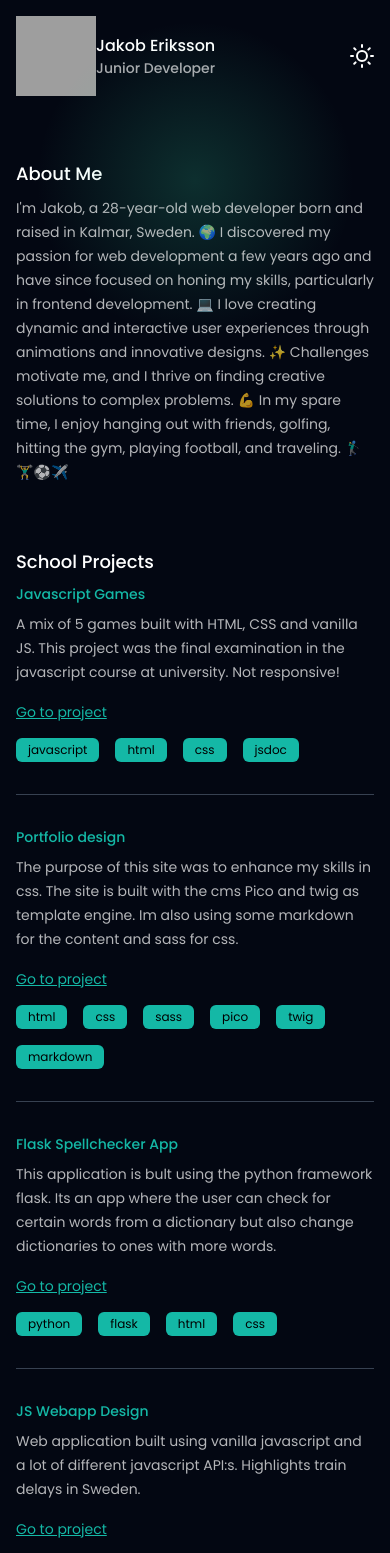
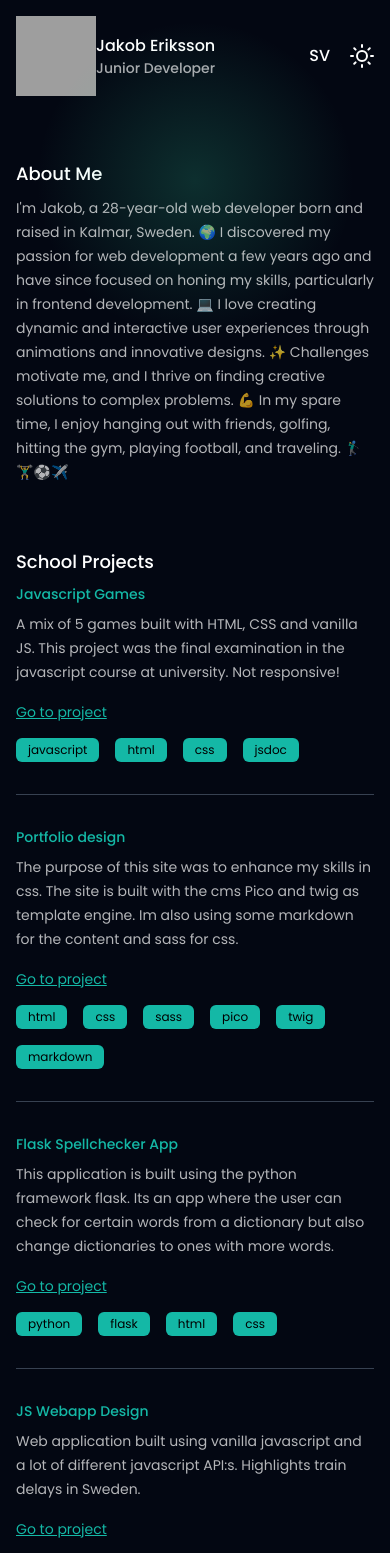
Before and after one commit to jkberiksson/react-portfolio, a React (Create React App) app: page / in a window 390 px wide. Shown: the top 1553 px of the page. Built offline with nearby package versions, Linux system fonts and the light colour scheme; grey boxes are pictures that could not be loaded.

Commit message:
Added ability to change language

```diff
--- a/src/components/About.jsx
+++ b/src/components/About.jsx
@@ -1,17 +1,35 @@
+import { useLanguage } from '../context/LanguageContext';
+
 function About() {
+  const [language] = useLanguage();
+
   return (
     <section>
       <h1 className='text-lg md:text-xl font-medium mb-2'>About Me</h1>
-      <p className='text-sm md:text-base leading-6 opacity-70'>
-        I'm Jakob, a 28-year-old web developer born and raised in Kalmar,
-        Sweden. 🌍 I discovered my passion for web development a few years ago
-        and have since focused on honing my skills, particularly in frontend
-        development. 💻 I love creating dynamic and interactive user experiences
-        through animations and innovative designs. ✨ Challenges motivate me,
-        and I thrive on finding creative solutions to complex problems. 💪 In my
-        spare time, I enjoy hanging out with friends, golfing, hitting the gym,
-        playing football, and traveling. 🏌️‍♂️🏋️‍♂️⚽✈️
-      </p>
+      {language === 'en' ? (
+        <p className='text-sm md:text-base leading-6 opacity-70'>
+          I'm Jakob, a 28-year-old web developer born and raised in Kalmar,
+          Sweden. 🌍 I discovered my passion for web development a few years ago
+          and have since focused on honing my skills, particularly in frontend
+          development. 💻 I love creating dynamic and interactive user
+          experiences through animations and innovative designs. ✨ Challenges
+          motivate me, and I thrive on finding creative solutions to complex
+          problems. 💪 In my spare time, I enjoy hanging out with friends,
+          golfing, hitting the gym, playing football, and traveling. 🏌️‍♂️🏋️‍♂️⚽✈️
+        </p>
+      ) : (
+        <p className='text-sm md:text-base leading-6 opacity-70'>
+          Mitt namn är Jakob, en 28-årig webbutvecklare född och uppvuxen i
+          Kalmar, Sverige. 🌍 Jag upptäckte min passion för webbutveckling för
+          några år sedan och har sedan dess fokuserat på att finslipa mina
+          färdigheter, särskilt inom frontend-utveckling. 💻 Jag älskar att
+          skapa dynamiska och interaktiva användarupplevelser genom animationer
+          och innovativa designer. ✨ Utmaningar motiverar mig, och jag trivs
+          med att hitta kreativa lösningar på komplexa problem. 💪 På fritiden
+          tycker jag om att umgås med vänner, spela golf, träna på gymmet, spela
+          fotboll och resa. 🏌️‍♂️🏋️‍♂️⚽✈️
+        </p>
+      )}
     </section>
   );
 }
--- a/src/components/Header.jsx
+++ b/src/components/Header.jsx
@@ -1,12 +1,23 @@
 import { useTheme } from '../context/ThemeContext';
+import { useLanguage } from '../context/LanguageContext';
 import { Moon, Sun } from 'react-feather';
+import { useEffect } from 'react';
 
 function Header() {
   const [theme, setTheme] = useTheme();
+  const [language, setLanguage] = useLanguage();
 
   const toggleTheme = () => {
     setTheme((prevTheme) => (prevTheme === 'dark' ? 'light' : 'dark'));
   };
+
+  const toggleLanguage = () => {
+    setLanguage((prevLanguage) => (prevLanguage === 'en' ? 'sv' : 'en'));
+  };
+
+  useEffect(() => {
+    console.log(language);
+  }, [language]);
 
   return (
     <header className='flex items-center justify-between'>
@@ -18,11 +29,20 @@ function Header() {
         />
         <div>
           <h1 className='text-base font-medium'>Jakob Eriksson</h1>
-          <h2 className='text-sm font-medium opacity-65'>Junior Developer</h2>
+          <h2 className='text-sm font-medium opacity-65'>
+            {language === 'en' ? 'Junior Developer' : 'Junior Utvecklare'}
+          </h2>
         </div>
       </div>
-      <div onClick={toggleTheme} className='cursor-pointer'>
-        {theme === 'dark' ? <Sun size={24} /> : <Moon size={24} />}
+      <div className='flex items-center gap-4'>
+        <div
+          onClick={toggleLanguage}
+          className='cursor-pointer p-1 font-medium'>
+          {language === 'sv' ? 'EN' : 'SV'}
+        </div>
+        <div onClick={toggleTheme} className='cursor-pointer'>
+          {theme === 'dark' ? <Sun size={24} /> : <Moon size={24} />}
+        </div>
       </div>
     </header>
   );
--- a/src/components/SchoolProject.jsx
+++ b/src/components/SchoolProject.jsx
@@ -1,18 +1,22 @@
+import { useLanguage } from '../context/LanguageContext';
+
 function SchoolProject({ project }) {
+  const [language] = useLanguage();
+
   return (
     <div className='border-b border-gray-700'>
       <h1 className='text-sm md:text-base text-teal-500 font-medium mb-2'>
         {project.title}
       </h1>
       <p className='text-sm md:text-base leading-6 opacity-70 mb-4'>
-        {project.description}
+        {language === 'en' ? project.description_en : project.description_sv}
       </p>
       <a
         className='text-sm md:text-base text-teal-500 inline-block underline mb-4'
         href={project.link}
         target='_blank'
         rel='noreferrer'>
-        Go to project
+        {language === 'en' ? 'Go to project' : 'Gå till projekt'}
       </a>
       <div className='flex flex-wrap gap-4 mb-8'>
         {project.tags.map((tag, idx) => (
--- a/src/components/SideProject.jsx
+++ b/src/components/SideProject.jsx
@@ -1,7 +1,9 @@
 import { useTheme } from '../context/ThemeContext';
+import { useLanguage } from '../context/LanguageContext';
 
 function Sideproject({ project }) {
   const [theme] = useTheme();
+  const [language] = useLanguage();
 
   return (
     <div
@@ -12,7 +14,7 @@ function Sideproject({ project }) {
         {project.title}
       </h1>
       <p className='text-sm md:text-base leading-6 opacity-70 mb-4'>
-        {project.description}
+        {language === 'en' ? project.description_en : project.description_sv}
       </p>
       <div className='mb-2'>
         <a
@@ -20,7 +22,7 @@ function Sideproject({ project }) {
           href={project.link}
           target='_blank'
           rel='noreferrer'>
-          Go to project
+          {language === 'en' ? 'Go to project' : 'Gå till projekt'}
         </a>
       </div>
       <div className='mb-4'>
--- /dev/null
+++ b/src/context/LanguageContext.jsx
@@ -0,0 +1,35 @@
+import React, { createContext, useState, useContext, useEffect } from 'react';
+
+const LanguageContext = createContext();
+
+const LanguageContextProvider = ({ children }) => {
+  const [language, setLanguage] = useState(() => {
+    const savedLanguage = localStorage.getItem('language');
+    return savedLanguage || 'en';
+  });
+
+  useEffect(() => {
+    localStorage.setItem('language', language);
+  }, [language]);
+
+  return (
+    <LanguageContext.Provider value={[language, setLanguage]}>
+      {children}
+    </LanguageContext.Provider>
+  );
+};
+
+export default LanguageContextProvider;
+
+export const useLanguage = () => {
+  const context = useContext(LanguageContext);
+
+  if (!context) {
+    throw new Error(
+      'useLanguage must be used within a LanguageContextProvider'
+    );
+  }
+
+  const [language, setLanguage] = context;
+  return [language, setLanguage];
+};
--- a/src/data.js
+++ b/src/data.js
@@ -1,30 +1,37 @@
 export const schoolProjects = [
   {
     title: 'Javascript Games',
-    description:
+    description_en:
       'A mix of 5 games built with HTML, CSS and vanilla JS. This project was the final examination in the javascript course at university. Not responsive!',
+    description_sv:
+      'En blandning av 5 spel byggda med HTML, CSS och vanilla JS. Detta projekt var slutprovet i javascriptkursen på universitetet. Inte responsiv!',
     link: 'https://www.student.bth.se/~jaei23/dbwebb-kurser/js/me/public/kmom10.html',
     tags: ['javascript', 'html', 'css', 'jsdoc'],
   },
   {
     title: 'Portfolio design',
-    description:
+    description_en:
       'The purpose of this site was to enhance my skills in css. The site is built with the cms Pico and twig as template engine. Im also using some markdown for the content and sass for css.',
+    description_sv:
+      'Syftet med denna sida var att förbättra mina färdigheter i css. Sidan är byggd med cms Pico och twig som mallmotor. Jag använder också lite markdown för innehållet och sass för css.',
     link: 'https://www.student.bth.se/~jaei23/dbwebb-kurser/design/me/kmom10/',
     tags: ['html', 'css', 'sass', 'pico', 'twig', 'markdown'],
   },
   {
     title: 'Flask Spellchecker App',
-    description:
-      'This application is bult using the python framework flask. Its an app where the user can check for certain words from a dictionary but also change dictionaries to ones with more words.',
+    description_en:
+      'This application is built using the python framework flask. Its an app where the user can check for certain words from a dictionary but also change dictionaries to ones with more words.',
+    description_sv:
+      'Denna applikation är byggd med python-ramverket flask. Det är en app där användaren kan kontrollera vissa ord från en ordbok men också byta ordböcker till sådana med fler ord.',
     link: 'https://www.student.bth.se/~jaei23/dbwebb-kurser/oopython/me/kmom10/spellchecker/app.cgi',
     tags: ['python', 'flask', 'html', 'css'],
   },
-
   {
     title: 'JS Webapp Design',
-    description:
+    description_en:
       'Web application built using vanilla javascript and a lot of different javascript API:s. Highlights train delays in Sweden.',
+    description_sv:
+      'Webbapplikation byggd med vanilla javascript och många olika javascript API:er. Visar tågförseningar i Sverige.',
     link: 'https://www.student.bth.se/~jaei23/dbwebb-kurser/webapp/me/kmom10/proj/',
     tags: ['javascript', 'web components', 'css'],
   },
@@ -33,16 +40,20 @@ export const schoolProjects = [
 export const sideProjects = [
   {
     title: 'Weather App',
-    description:
+    description_en:
       'Track global weather updates effortlessly with a responsive design and smooth animations powered by Framer Motion. Tailwind CSS and React-Icons enhance styling and usability for intuitive weather tracking.',
+    description_sv:
+      'Följ globala väderuppdateringar enkelt med en responsiv design och mjuka animationer drivna av Framer Motion. Tailwind CSS och React-Icons förbättrar stil och användbarhet för intuitiv väderspårning.',
     link: 'https://jkberiksson-weather.netlify.app/',
     repo: 'https://github.com/jkberiksson/weather',
     tags: ['react', 'framer motion', 'tailwind css', 'react icons'],
   },
   {
     title: 'Food App',
-    description:
+    description_en:
       'Discover diverse dishes with seamless navigation using React Router DOM, complemented by smooth animations via Framer Motion. Styled Components and React-Feather icons optimize styling and visual appeal.',
+    description_sv:
+      'Upptäck olika rätter med sömlös navigering med React Router DOM, kompletterad med mjuka animationer via Framer Motion. Styled Components och React-Feather ikoner optimerar stil och visuellt tilltal.',
     link: 'https://jkberiksson-food.netlify.app/',
     repo: 'https://github.com/jkberiksson/food',
     tags: [
@@ -55,8 +66,10 @@ export const sideProjects = [
   },
   {
     title: 'Image Gallery App',
-    description:
+    description_en:
       'Explore a sleek Image Gallery app with Framer Motion for fluid animations and Styled Components for modular CSS. React-Feather icons enhance the interface, ensuring a polished user experience. Not responsive!',
+    description_sv:
+      'Utforska en elegant Bildgallerieapp med Framer Motion för flytande animationer och Styled Components för modulär CSS. React-Feather ikoner förbättrar gränssnittet och säkerställer en polerad användarupplevelse. Inte responsiv!',
     link: 'https://jkberiksson-image-gallery.netlify.app/',
     repo: 'https://github.com/jkberiksson/image-gallery',
     tags: ['react', 'framer motion', 'styled components', 'feather icons'],
--- a/src/index.js
+++ b/src/index.js
@@ -3,12 +3,15 @@ import ReactDOM from 'react-dom/client';
 import './index.css';
 import App from './App';
 import ThemeContextProvider from './context/ThemeContext';
+import LanguageContextProvider from './context/LanguageContext';
 
 const root = ReactDOM.createRoot(document.getElementById('root'));
 root.render(
   <React.StrictMode>
     <ThemeContextProvider>
-      <App />
+      <LanguageContextProvider>
+        <App />
+      </LanguageContextProvider>
     </ThemeContextProvider>
   </React.StrictMode>
 );
```
